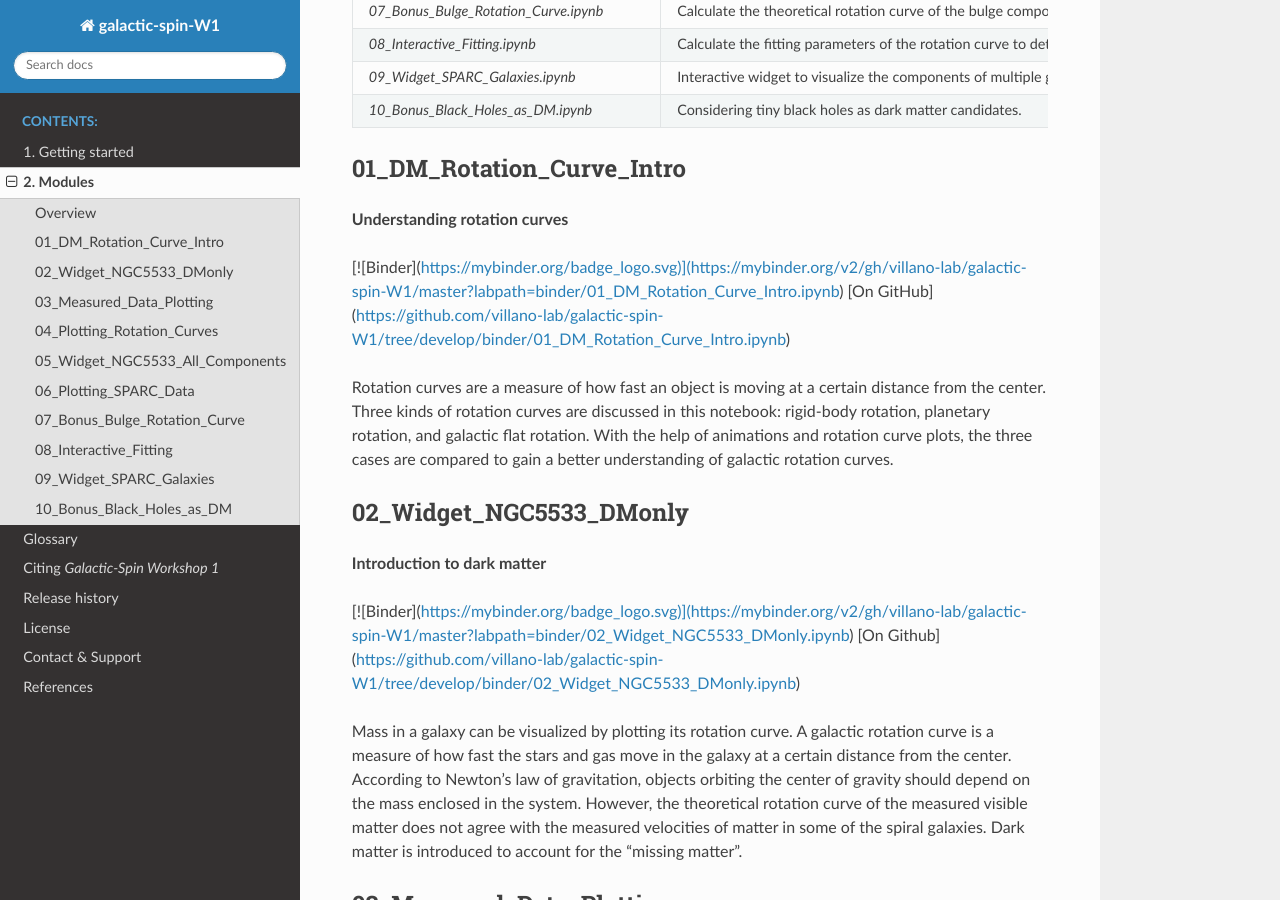
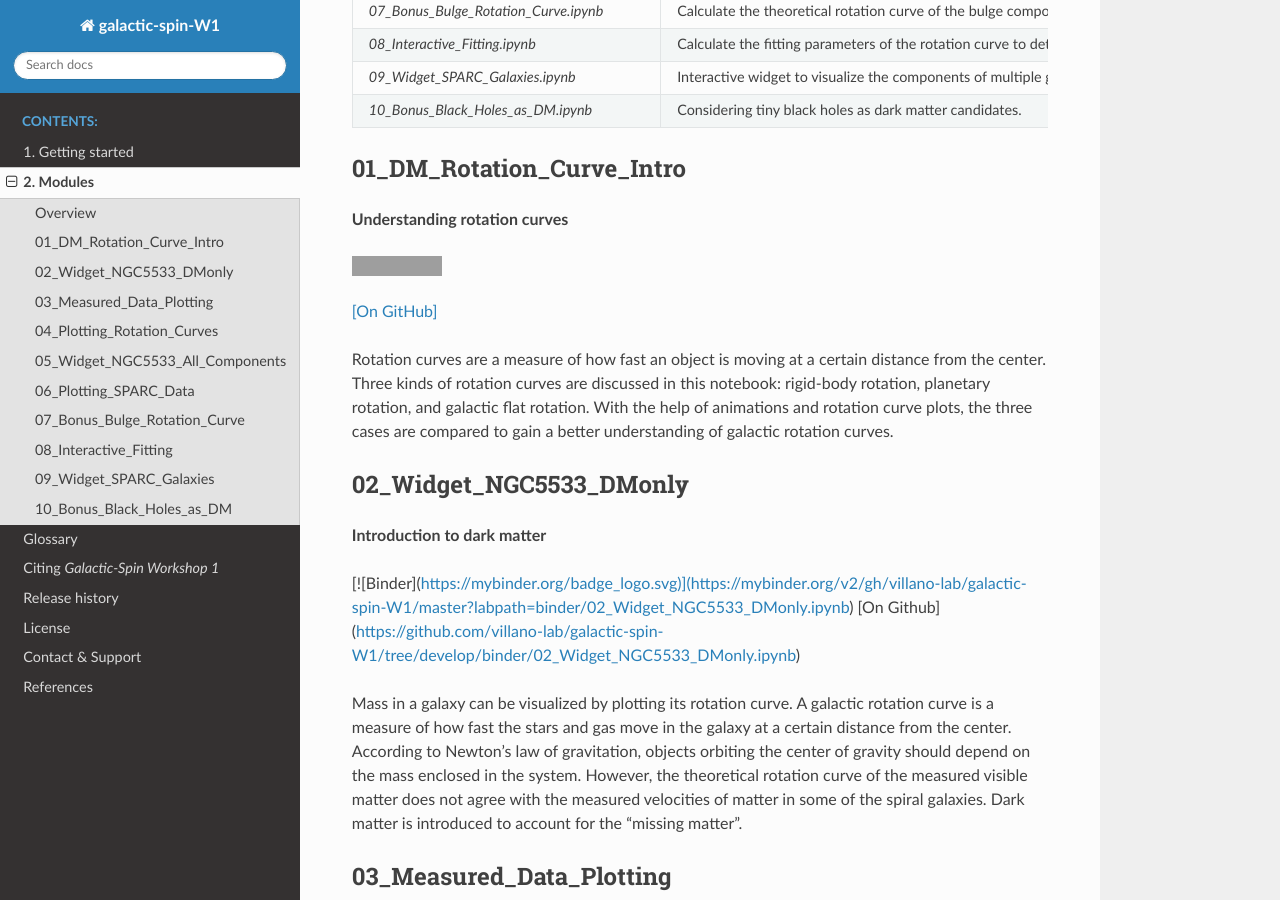
Before and after one commit to villano-lab/galactic-spin-W1, a Sphinx documentation site: the page built from docs/source/02_Modules.rst, in a window 1280 px wide and 900 px high, scrolled down 500 px. Built offline with Sphinx 7.4.7 and the Read the Docs theme 2.0.0, drawn with Linux system fonts in a browser that asks for light colours; grey boxes are pictures that could not be loaded.

Commit message:
[JB] checking if the link works

```diff
--- a/docs/source/02_Modules.rst
+++ b/docs/source/02_Modules.rst
@@ -39,8 +39,9 @@ Description of the learning modules
 
 **Understanding rotation curves**
 
-[![Binder](https://mybinder.org/badge_logo.svg)](https://mybinder.org/v2/gh/villano-lab/galactic-spin-W1/master?labpath=binder/01_DM_Rotation_Curve_Intro.ipynb)
-[On GitHub](https://github.com/villano-lab/galactic-spin-W1/tree/develop/binder/01_DM_Rotation_Curve_Intro.ipynb)
+.. image:: https://mybinder.org/badge_logo.svg
+   :target: https://mybinder.org/v2/gh/villano-lab/galactic-spin-W1/master?labpath=binder/01_DM_Rotation_Curve_Intro.ipynb
+`[On GitHub] <https://github.com/villano-lab/galactic-spin-W1/blob/master/binder/01_DM_Rotation_Curve_Intro.ipynb>`_
 
 Rotation curves are a measure of how fast an object is moving at a certain distance from the center. Three kinds of rotation curves are discussed in this notebook: rigid-body rotation, planetary rotation, and galactic flat rotation. With the help of animations and rotation curve plots, the three cases are compared to gain a better understanding of galactic rotation curves.
 
--- a/docs/source/03_Glossary.rst
+++ b/docs/source/03_Glossary.rst
@@ -26,7 +26,7 @@ Glossary
       The mass distribution of matter in the galaxy.
 
     Disk
-      ...
+      The stellar disk of the galaxy is a relatively flat component of the galaxy where
 
     Inclination angle
       The angle of the galaxy from the horizontal.
--- a/docs/source/05_Release_History.rst
+++ b/docs/source/05_Release_History.rst
@@ -2,4 +2,4 @@
 Release history
 ===============
 
-* DD.MM.YYYY: Release of `v1.0.0 <https://github.com/villano-lab/galactic-spin-W1/releases/tag/v1.0.0>`_
+* 27.04.2022: Release of `v1.0.0 <https://github.com/villano-lab/galactic-spin-W1/releases/tag/v1.0.0>`_
```
